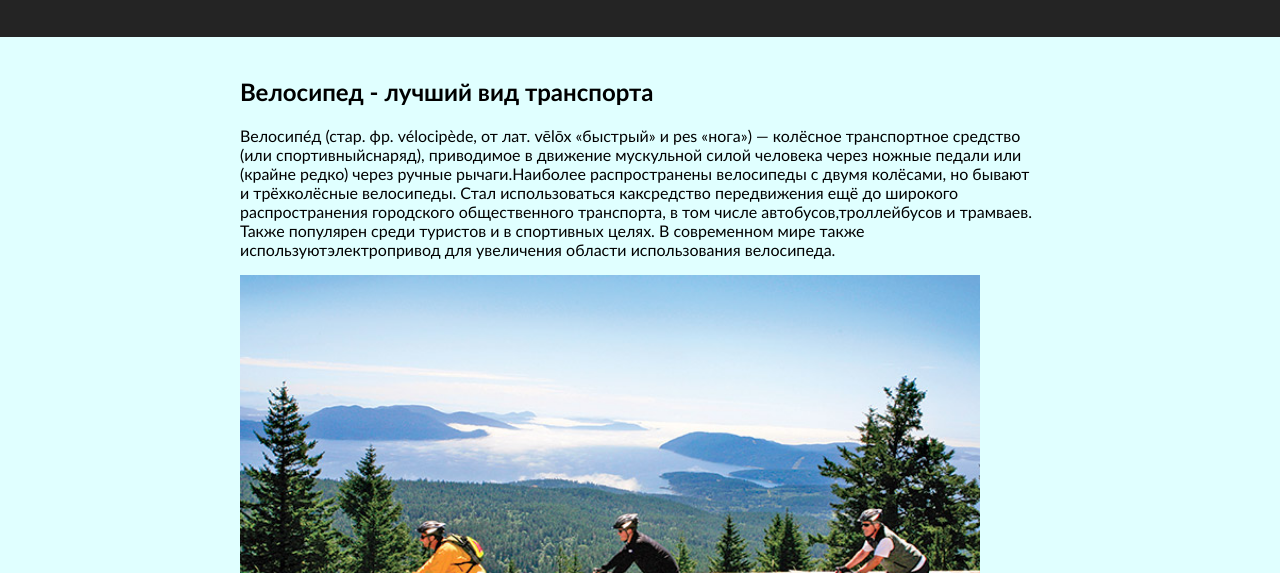
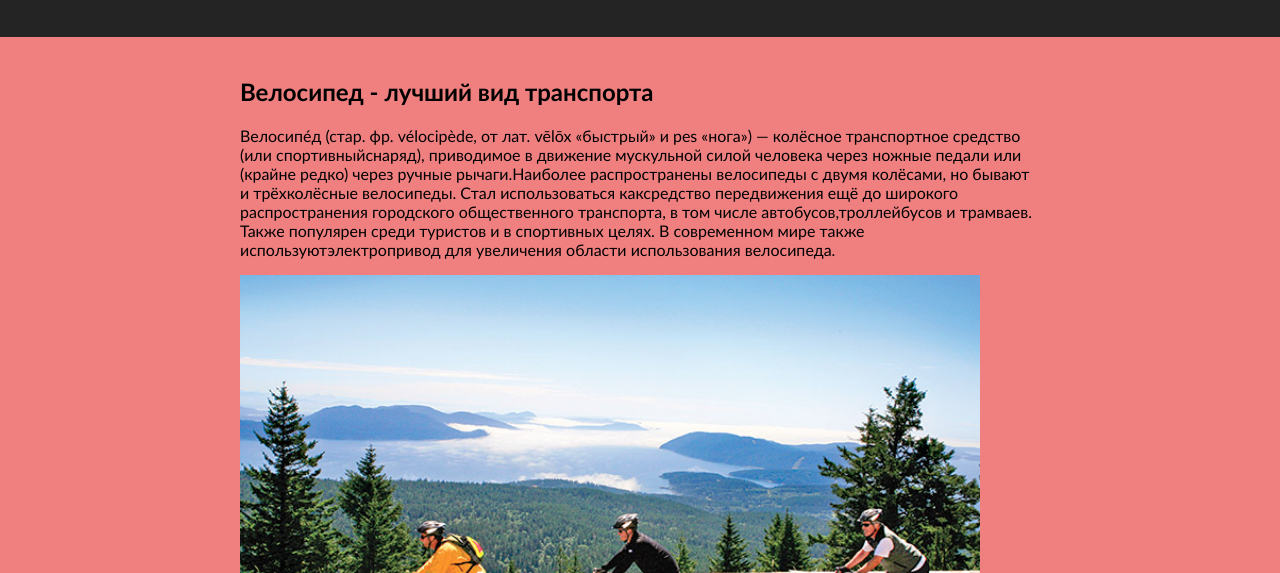
Before and after one commit to solovevserg/bicycle-web-site, a plain HTML site: page index.html in a window 1280 px wide. Shown: the part 227-800 px from the top of the page. Drawn offline with Linux system fonts and the light colour scheme.

Commit message:
coral bg

```diff
--- a/css/style.css
+++ b/css/style.css
@@ -5,7 +5,7 @@ body {
 }
 
 body {
-    background: lightcyan;
+    background: lightcoral;
     /* rgb(255, 241, 44); */
     font-family: 'Trebuchet MS', 'Lucida Sans Unicode', 'Lucida Grande', 'Lucida Sans', Arial, sans-serif;
 }
```
